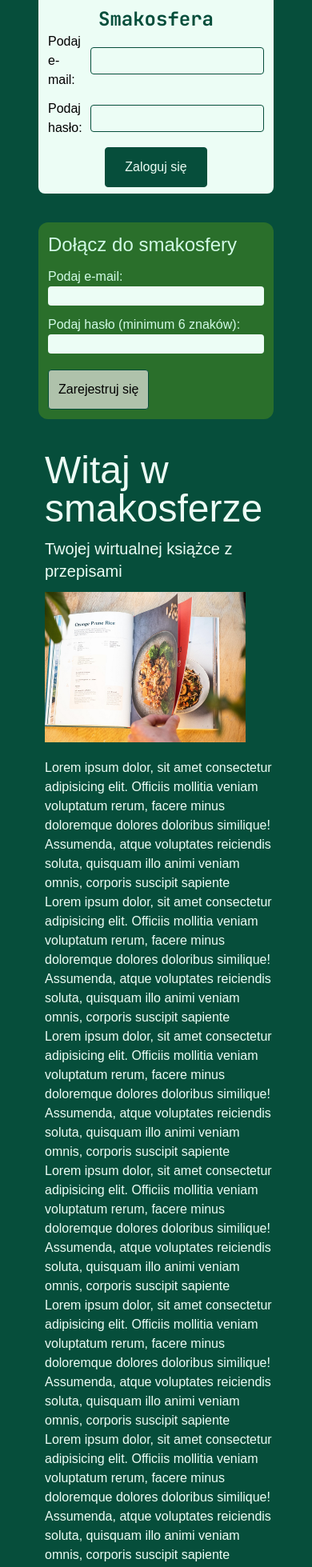
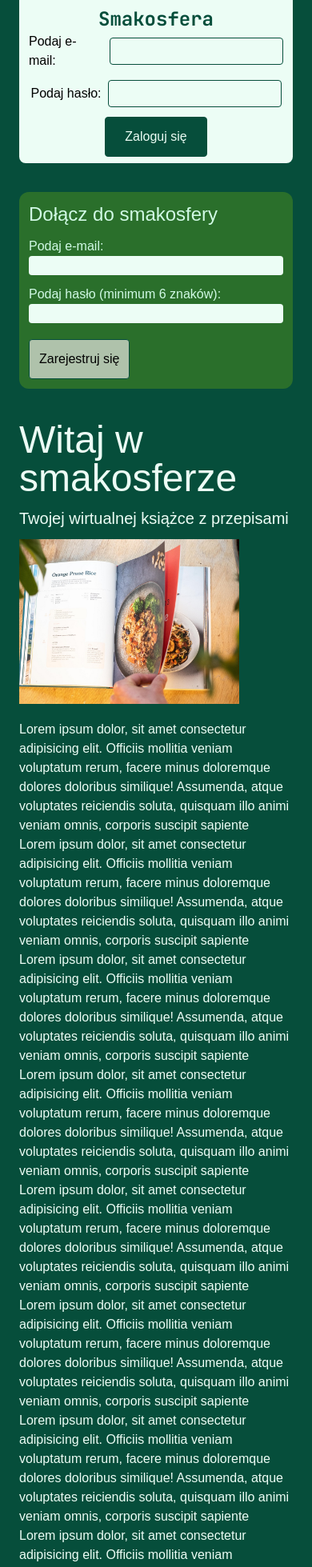
Before and after one commit to radekrzepka/smakosfera, a React (Vite) app: page / in a window 390 px wide. Shown: the top 1959 px of the page at 80% size. Built offline with nearby package versions, Linux system fonts and the light colour scheme; no server answers; a web font is replaced by a local one.

Commit message:
fixing responsivness

```diff
--- a/src/components/StartingDashboard/LogInDashboard/LogInDashboard.jsx
+++ b/src/components/StartingDashboard/LogInDashboard/LogInDashboard.jsx
@@ -70,7 +70,7 @@ const LogInDashboard = () => {
 	};
 
 	return (
-		<form className="col-span-2 row-span-1 mx-12 mb-4 flex h-max flex-col items-center justify-evenly rounded-b-lg bg-emerald-50 p-2 md:flex-row">
+		<form className="col-span-2 row-span-1 mx-6 mb-4 flex h-max flex-col items-center justify-evenly rounded-b-lg bg-emerald-50 p-2 md:flex-row lg:mx-14">
 			<h1 className="font-JetBrainsMono text-2xl font-bold text-emerald-900">
 				Smakosfera
 			</h1>
--- a/src/components/StartingDashboard/SignInDashboard/SignInDashboard.jsx
+++ b/src/components/StartingDashboard/SignInDashboard/SignInDashboard.jsx
@@ -81,7 +81,7 @@ const SignInDashboard = () => {
 	};
 
 	return (
-		<form className="text-emerald-5 col-span-2 row-start-2 m-5 mx-12 h-max rounded-xl bg-[#2A6F2B] p-3 text-emerald-100 md:col-start-2 md:ml-0">
+		<form className="text-emerald-5 col-span-2 row-start-2 m-5 mx-6 h-max rounded-xl bg-[#2A6F2B] p-3 text-emerald-100 md:col-start-2 md:ml-0 lg:mr-14">
 			<p className="mb-3 text-2xl">Dołącz do smakosfery</p>
 			<div className="w-full">
 				<label htmlFor="signInEmail">Podaj e-mail:</label>
--- a/src/components/StartingDashboard/StartingDashboard.jsx
+++ b/src/components/StartingDashboard/StartingDashboard.jsx
@@ -8,7 +8,7 @@ const StartingDashboard = () => {
 		<main className="grid grid-cols-2 grid-rows-[auto_auto] bg-emerald-900 font-Comme md:grid-cols-2 md:grid-rows-[auto_auto]">
 			<LogInDashboard></LogInDashboard>
 			<SignInDashboard></SignInDashboard>
-			<div className="col-span-2 my-5 ml-14 md:col-span-1 md:row-start-2">
+			<div className="col-span-2 my-5 ml-6 md:col-span-1 md:row-start-2 lg:ml-16">
 				<h1 className="mb-3 text-5xl text-emerald-50">Witaj w smakosferze</h1>
 				<h2 className="mb-3 text-xl text-emerald-50">
 					Twojej wirtualnej książce z przepisami
@@ -19,7 +19,7 @@ const StartingDashboard = () => {
 					className="w-3/4"
 				/>
 			</div>
-			<div className="col-span-2 ml-14 mr-12 h-max text-emerald-50 md:row-span-1 md:row-start-3">
+			<div className="col-span-2 ml-6 mr-6 h-max text-emerald-50 md:row-span-1 md:row-start-3 lg:mx-16">
 				<p>
 					Lorem ipsum dolor, sit amet consectetur adipisicing elit. Officiis
 					mollitia veniam voluptatum rerum, facere minus doloremque dolores
```
